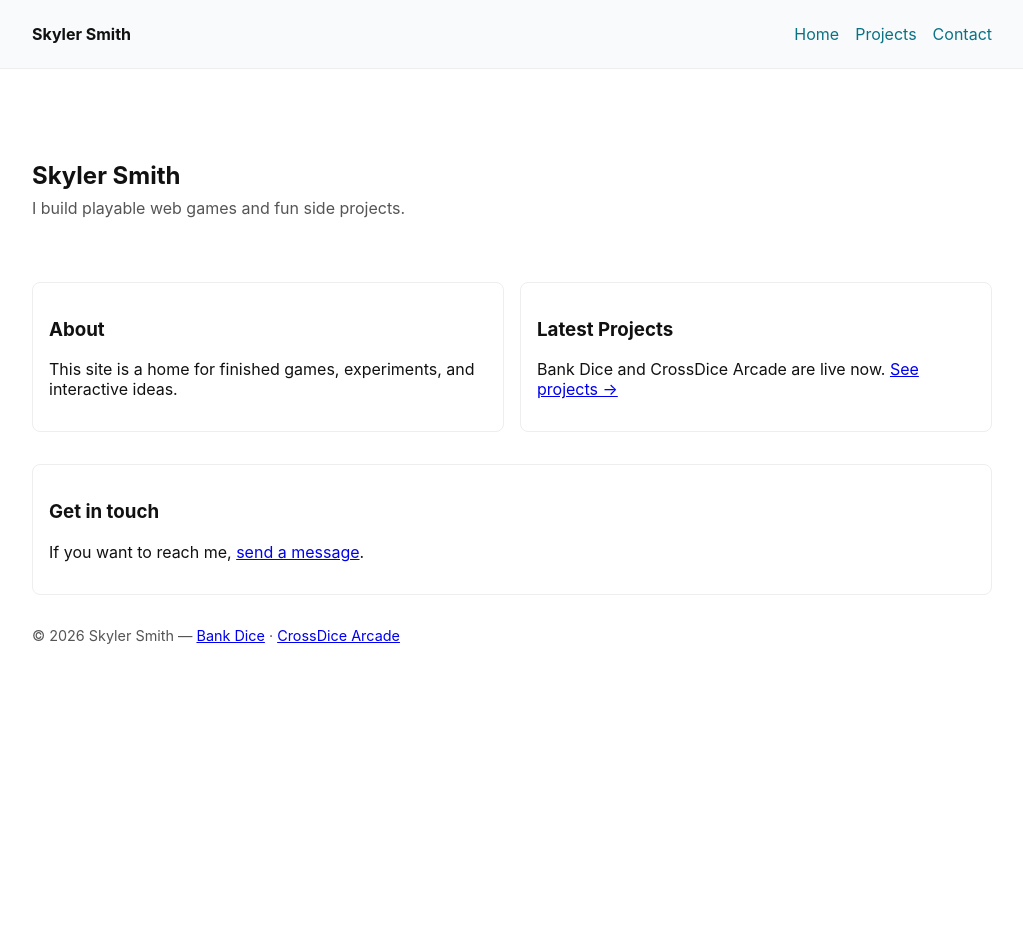
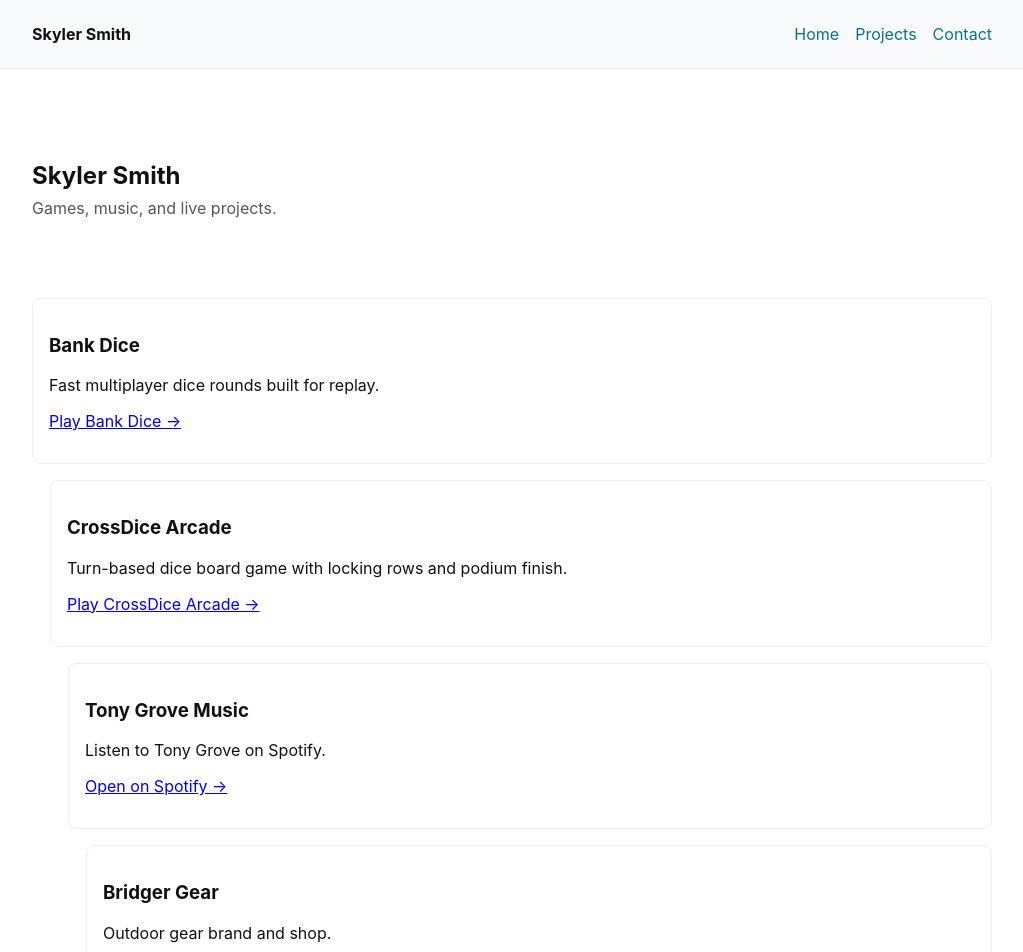
Before and after one commit to skysmith/skyler-site, a Next.js app: page / in a window 1280 px wide. Shown: the top 952 px of the page, without its empty margins (128-1151 px from the left). Before the commit the page ends 800 px from the top, so only its background shows below. Built offline with nearby package versions, Linux system fonts and the light colour scheme.

Commit message:
Remove Tamagotchi and shift homepage to cascading featured links

```diff
--- a/pages/index.js
+++ b/pages/index.js
@@ -1,5 +1,38 @@
 import Link from 'next/link'
 export default function Home() {
+  const featured = [
+    {
+      title: 'Bank Dice',
+      desc: 'Fast multiplayer dice rounds built for replay.',
+      href: 'https://bank-dice-phi.vercel.app',
+      cta: 'Play Bank Dice →'
+    },
+    {
+      title: 'CrossDice Arcade',
+      desc: 'Turn-based dice board game with locking rows and podium finish.',
+      href: 'https://bank-dice-phi.vercel.app/qwixx/index.html',
+      cta: 'Play CrossDice Arcade →'
+    },
+    {
+      title: 'Tony Grove Music',
+      desc: 'Listen to Tony Grove on Spotify.',
+      href: 'https://open.spotify.com/artist/683U6wyvDadi5GExsaaojj?si=OhSxvCvRSQmI92vmmL8yZw',
+      cta: 'Open on Spotify →'
+    },
+    {
+      title: 'Bridger Gear',
+      desc: 'Outdoor gear brand and shop.',
+      href: 'https://bridgergear.com',
+      cta: 'Visit Bridger Gear →'
+    },
+    {
+      title: 'Clementine Kids',
+      desc: 'Kids bedding and nursery goods.',
+      href: 'https://clementinekids.com',
+      cta: 'Visit Clementine Kids →'
+    }
+  ]
+
   return (
     <div>
       <header>
@@ -15,27 +48,23 @@ export default function Home() {
       <main className="container">
         <section className="hero">
           <h1 style={{marginBottom:8}}>Skyler Smith</h1>
-          <p style={{color:'var(--muted)',marginTop:0}}>I build playable web games and fun side projects.</p>
+          <p style={{color:'var(--muted)',marginTop:0}}>Games, music, and live projects.</p>
         </section>
 
-        <section style={{display:'grid',gridTemplateColumns:'1fr 1fr',gap:'1rem'}}>
-          <div className="card">
-            <h3>About</h3>
-            <p>This site is a home for finished games, experiments, and interactive ideas.</p>
-          </div>
-          <div className="card">
-            <h3>Latest Projects</h3>
-            <p>Bank Dice and CrossDice Arcade are live now. <Link href="/projects">See projects →</Link></p>
-          </div>
-        </section>
-
-        <section style={{marginTop:'2rem'}} className="card">
-          <h3>Get in touch</h3>
-          <p>If you want to reach me, <Link href="/contact">send a message</Link>.</p>
+        <section className="cascade">
+          {featured.map((item, idx) => (
+            <article className="card cascade-item" style={{ marginLeft: `${idx * 18}px` }} key={item.title}>
+              <h3>{item.title}</h3>
+              <p>{item.desc}</p>
+              <p>
+                <a href={item.href} target="_blank" rel="noopener noreferrer">{item.cta}</a>
+              </p>
+            </article>
+          ))}
         </section>
 
         <footer className="footer">
-          © {new Date().getFullYear()} Skyler Smith — <a href="https://bank-dice-phi.vercel.app" target="_blank" rel="noopener noreferrer">Bank Dice</a> · <a href="https://bank-dice-phi.vercel.app/qwixx/index.html" target="_blank" rel="noopener noreferrer">CrossDice Arcade</a>
+          © {new Date().getFullYear()} Skyler Smith · <Link href="/projects">Projects</Link> · <Link href="/contact">Contact</Link>
         </footer>
       </main>
     </div>
--- a/styles/globals.css
+++ b/styles/globals.css
@@ -7,3 +7,10 @@ header{background:#f8fafb;border-bottom:1px solid #eee}
 .hero{padding:3rem 0}
 .card{background:#fff;border:1px solid #eee;padding:1rem;border-radius:8px}
 .footer{padding:2rem 0;color:var(--muted);font-size:0.9rem}
+.cascade{display:flex;flex-direction:column;gap:1rem;margin-top:1rem}
+.cascade-item{transition:transform .2s ease}
+.cascade-item:hover{transform:translateY(-2px)}
+
+@media (max-width: 700px){
+  .cascade-item{margin-left:0 !important}
+}
```
Also changed, not shown: pages/projects.js (+12 -5 lines), pages/tamagotchi.js (deleted, +0 -117 lines).
